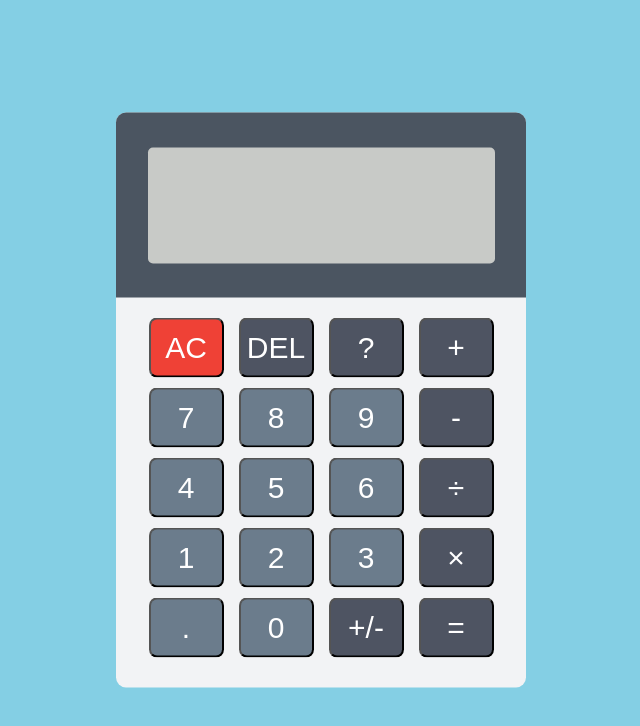
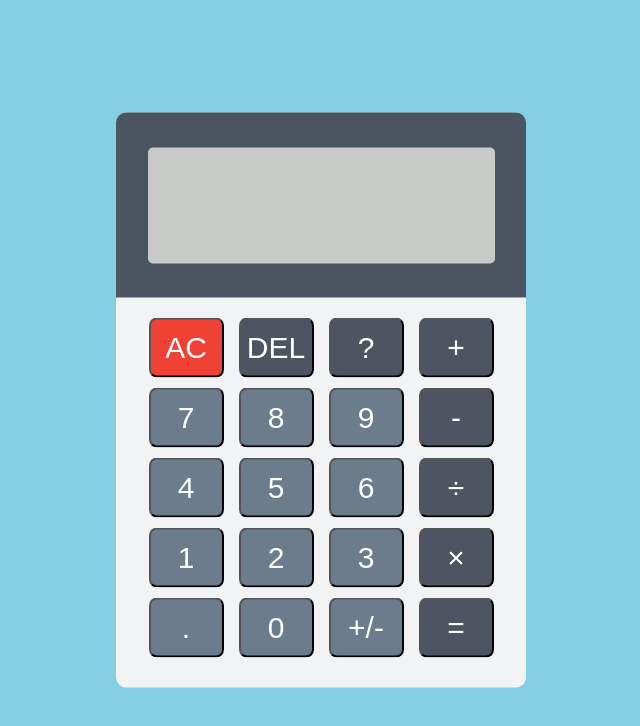
Before and after one commit to RdrigoE/Calculator-, a plain HTML site: page index.html in a window 1280 px wide. Shown: the whole page, without its empty margins (319-959 px from the left). Drawn offline with Linux system fonts and the light colour scheme.

Commit message:
Update style.css

```diff
--- a/style.css
+++ b/style.css
@@ -108,3 +108,6 @@ button{
 .number{
     background-color: #6b7c8c;
 }
+#plusminus{
+    background-color: #6b7c8c;
+}
```
